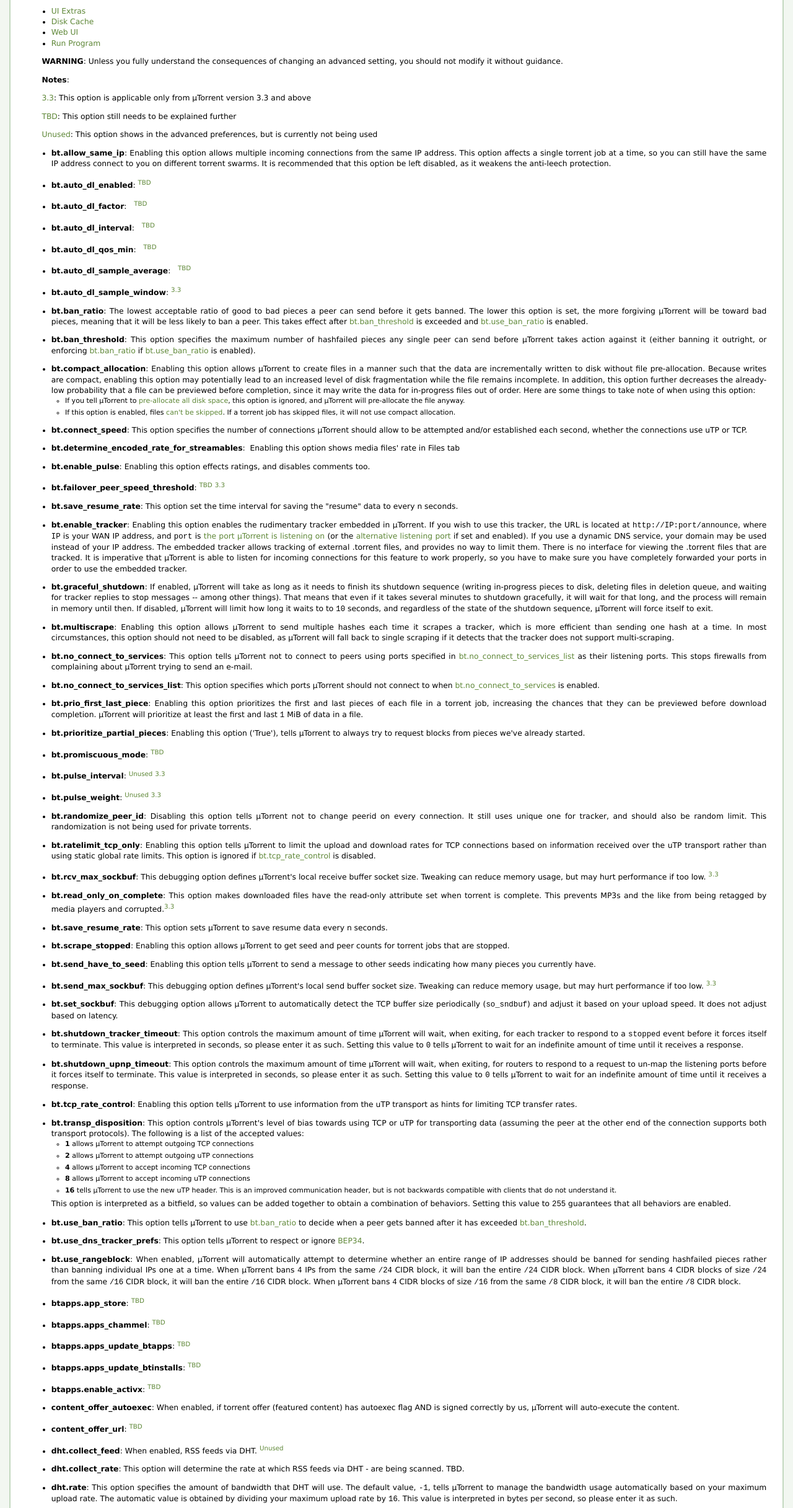
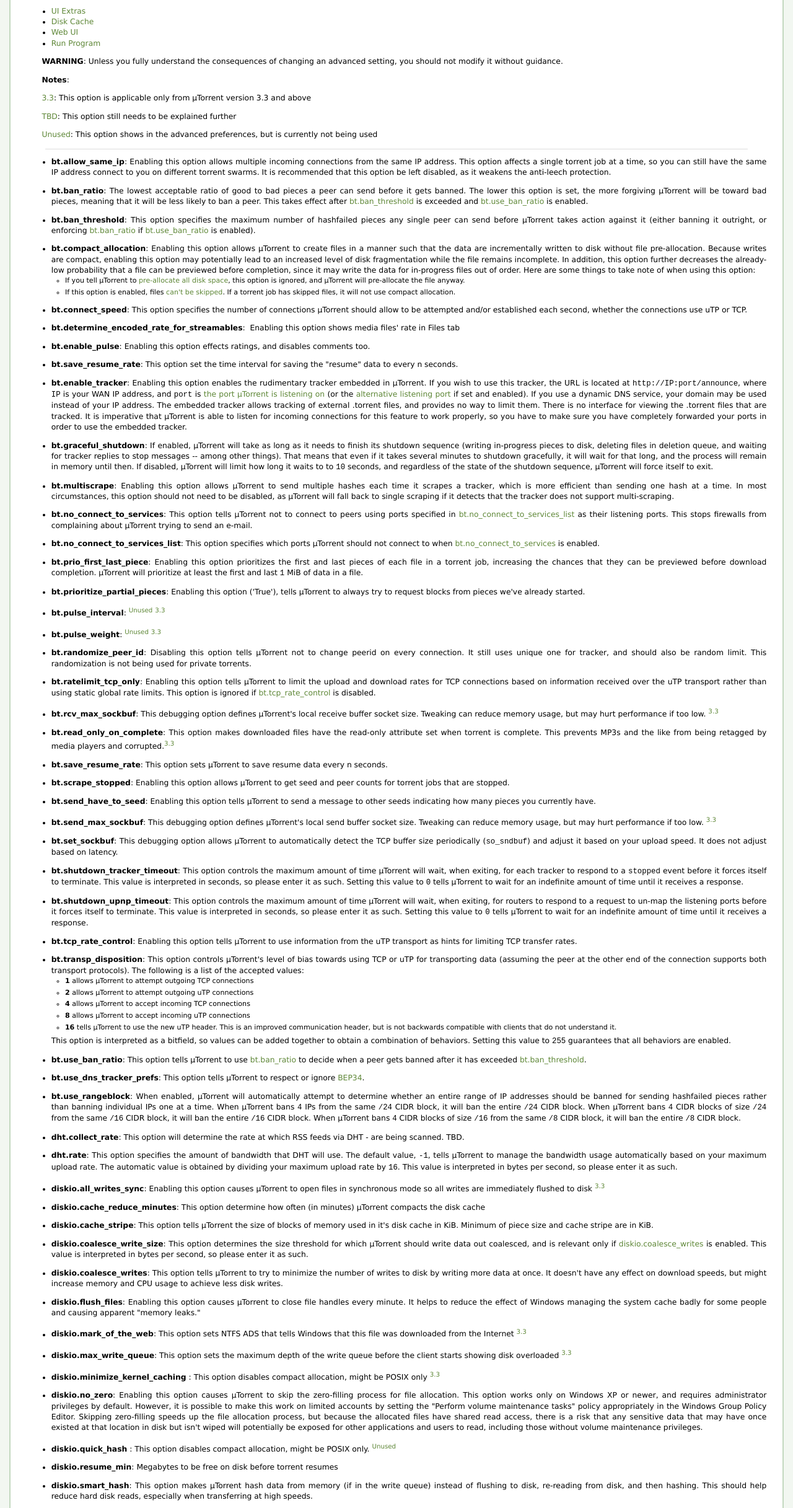
Before and after one commit to bittorrent/utorrent_help, a plain HTML site: page resources/html/AppendixA_02_12.html in a window 1280 px wide. Shown: the part 109-2542 px from the top of the page at 62% size. Drawn offline with Linux system fonts and the light colour scheme.

Commit message:
Updating list of advanced parameters

```diff
--- a/resources/html/AppendixA_02_12.html
+++ b/resources/html/AppendixA_02_12.html
@@ -49,8 +49,8 @@ version 3.3 and above</p>
 <p><a href="#Notes">TBD</a>: This option still needs to be explained further</p>
 
 <p><a href="#Notes">Unused</a>: This option shows in the advanced preferences,
-but is currently not being used</p>
-
+but is currently not being used</p><br>
+<li class="sep">&nbsp;</li>
 <p></p>
 <ul class="uienum">
   <li><a id="bt.allow_same_ip1" class="name"
@@ -59,24 +59,6 @@ but is currently not being used</p>
     a single torrent job at a time, so you can still have the same IP address
     connect to you on different torrent swarms. It is recommended that this
     option be left disabled, as it weakens the anti-leech protection.</li>
-  <li><a id="bt.allow_same_ip" class="name"
-    href="AppendixA_02_12.html#bt.auto_dl_enabled">bt.auto_dl_enabled</a>: <sup><a
-    href="#Notes">TBD</a></sup></li>
-  <li><a id="bt.allow_same_ip" class="name"
-    href="AppendixA_02_12.html#bt.auto_dl_factor">bt.auto_dl_factor</a>:   <a
-    href="#Notes"><sup>TBD</sup></a></li>
-  <li><a id="bt.allow_same_ip" class="name"
-    href="AppendixA_02_12.html#bt.auto_dl_interval">bt.auto_dl_interval</a>:   <a
-    href="#Notes"><sup>TBD</sup></a></li>
-  <li><a id="bt.allow_same_ip" class="name"
-    href="AppendixA_02_12.html#bt.auto_dl_qos_min">bt.auto_dl_qos_min</a>:   <a
-    href="#Notes"><sup>TBD</sup></a></li>
-  <li><a id="bt.allow_same_ip" class="name"
-    href="AppendixA_02_12.html#bt.auto_dl_sample_avarage">bt.auto_dl_sample_average</a>:   <a
-    href="#Notes"><sup>TBD</sup></a></li>
-  <li><a id="bt.allow_same_ip" class="name"
-    href="AppendixA_02_12.html#bt.auto_dl_sample_window">bt.auto_dl_sample_window</a>: <a
-    href="#Notes"><sup>3.3</sup></a></li>
   <li><a id="bt.ban_ratio" class="name" href="#bt.ban_ratio">bt.ban_ratio</a>:
     The lowest acceptable ratio of good to bad pieces a peer can send before it
     gets banned. The lower this option is set, the more forgiving µTorrent
@@ -122,11 +104,7 @@ but is currently not being used</p>
     href="#bt.enable_pulse">bt.enable_pulse</a>: Enabling this option effects
     ratings, and disables comments too.<span
     style="font-weight: normal;"></span></li>
-  <li style=""><a id="bt.connect_speed1" class="name"
-    href="#bt.failover_peer_speed_threshold:">bt.failover_peer_speed_threshold</a>:
-    <a href="#Notes"><sup>TBD</sup></a> <a
-  href="#Notes"><sup>3.3</sup></a></li>
-  <li><a id="bt.connect_speed" class="name"
+   <li><a id="bt.connect_speed" class="name"
     href="#bt.save_resume_rate">bt.save_resume_rate</a>: This option set the
     time interval for saving the "resume" data to every n seconds.</li>
   <li><a id="bt.enable_tracker" class="name"
@@ -185,9 +163,6 @@ but is currently not being used</p>
     href="#bt.prioritize_partial_pieces:">bt.prioritize_partial_pieces</a>: Enabling
     this option ('True'), tells µTorrent to always try to request blocks from
     pieces we've already started.</li>
-  <li><a id="bt.connect_speed" class="name"
-    href="#bt.promiscuous_mode">bt.promiscuous_mode</a>: <a
-    href="#Notes"><sup>TBD</sup></a></li>
   <li><a id="bt.connect_speed" class="name"
     href="#bt.pulse_interval">bt.pulse_interval</a>: <a
     href="#Notes"><sup>Unused</sup></a> <a href="#Notes"><sup>3.3</sup></a></li>
@@ -305,33 +280,8 @@ but is currently not being used</p>
     block. When µTorrent bans <span class="value">4</span> CIDR blocks of size
     <span class="value">/16</span> from the same <span class="value">/8</span>
     CIDR block, it will ban the entire <span class="value">/8</span> CIDR
-  block.</li>
-  <li><a id="bt.use_rangeblock" class="name"
-    href="#btapps.app_store">btapps.app_store</a>: <a
-    href="#Notes"><sup>TBD</sup></a></li>
-  <li><a id="bt.use_rangeblock" class="name"
-    href="#btapps.apps_chammel">btapps.apps_chammel</a>: <a
-    href="#Notes"><sup>TBD</sup></a></li>
-  <li><a id="bt.use_rangeblock" class="name"
-    href="#btapps.apps_update_btapps">btapps.apps_update_btapps</a>: <a
-    href="#Notes"><sup>TBD</sup></a></li>
-  <li><a id="bt.use_rangeblock" class="name"
-    href="#btapps.apps_update_btinstalls">btapps.apps_update_btinstalls</a>: <a
-    href="#Notes"><sup>TBD</sup></a></li>
-  <li class="name"><a id="bt.use_rangeblock" class="name"
-    href="#btapps.enable_activx">btapps.enable_activx</a>: <a
-    href="#Notes"><sup>TBD</sup></a></li>
-  <li class="name"><a id="bt.use_rangeblock" class="name"
-    href="#content_offer_autoexec">content_offer_autoexec</a>: When enabled, if
-    torrent offer (featured content) has autoexec flag AND is signed correctly
-    by us, µTorrent will auto-execute the content.</li>
-  <li class="name"><a id="bt.use_rangeblock" class="name"
-    href="#content_offer_url">content_offer_url</a>: <a
-    href="#Notes"><sup>TBD</sup></a></li>
-  <li class="name"><a id="dht.rate" class="name"
-    href="#dht.collect_feed">dht.collect_feed</a>: When enabled, RSS feeds via
-    DHT. <a href="#Notes"><sup>Unused</sup></a></li>
-  <li class="name"><a id="dht.rate" class="name"
+  block.
+   <li class="name"><a id="dht.rate" class="name"
     href="AppendixA_02_12.html#dht.collect_rate">dht.collect_rate</a>: This
     option will determine the rate at which RSS feeds via DHT - are being
     scanned. TBD.</li>
@@ -401,8 +351,8 @@ but is currently not being used</p>
     compact allocation, might be POSIX only. <a
     href="#Notes"><sup>Unused</sup></a></li>
   <li><a id="diskio.smart_hash1" class="name"
-    href="#diskio.resume_min">diskio.resume_min</a>: <a
-    href="#Notes"><sup>TBD</sup></a></li>
+    href="#diskio.resume_min">diskio.resume_min</a>: Megabytes to be free on disk before torrent resumes<a
+    href="#Notes"></a></li>
   <li><a id="diskio.smart_hash" class="name"
     href="#diskio.smart_hash">diskio.smart_hash</a>: This option makes
     µTorrent hash data from memory (if in the write queue) instead of flushing
@@ -642,8 +592,7 @@ but is currently not being used</p>
     that you are using BitTorrent, and as such, can make it easier for the ISP
     to interfere. Private torrent jobs are not announced to local trackers.
   </li>
-  <li><a id="isp.bep222" class="name" href="#isp.bep22:">isp.fqdn</a>: <a
-    href="#Notes"><sup>TBD</sup></a></li>
+  <li><a id="isp.bep222" class="name" href="#isp.bep22:">isp.fqdn</a>: If your ISP does not return a correct reverse-DNS name, this allows you to set your reverse lookup name for the purposes of BEP22</li>
   <li><a id="isp.bep223" class="name"
     href="#isp.peer_policy_enable">isp.peer_policy_enable</a>: This option
     enables peer policy functionality, which sets weights to different IP
@@ -692,8 +641,7 @@ but is currently not being used</p>
     href="#net.disable_incoming_ipv6">net.disable_incoming_ipv6</a>: This
     option blocks all incoming IPV6 connections.</li>
   <li><a id="net.discoverable" class="name"
-    href="#net.freindly_name">net.freindly_name</a>: <a
-    href="#Notes"><sup>TBD</sup></a></li>
+    href="#net.friendly_name">net.friendly_name</a>: Local network UPnP device name.</li>
   <li><a id="net.limit_excludeslocal" class="name"
     href="#net.limit_excludeslocal">net.limit_excludeslocal</a>: This option
     decides whether µTorrent should apply the <a
@@ -793,6 +741,12 @@ but is currently not being used</p>
     is the receive delay as observed by recipient uTP peers, which is reported
     back to the client by the recipient peers. This option is interpreted in
     milliseconds, so please enter it as such. </li>
+    <li class="name"><a id="offers.content_offer_autoexec" class="name"
+    href="#content_offer_autoexec">offers.content_offer_autoexec</a>: When enabled, if
+    torrent offer (featured content) has autoexec flag AND is signed correctly
+    by us, µTorrent will auto-execute the content.</li>
+  <li class="name"><a id="offers.content_offer_url" class="name"
+    href="#content_offer_url">offers.content_offer_url</a>: Used to test install-time content offers</li>
   <li><a id="peer.disconnect_inactive" class="name"
     href="#peer.disconnect_inactive">peer.disconnect_inactive</a>: Enabling
     this option tells µTorrent to disconnect from a peer that is not
```
